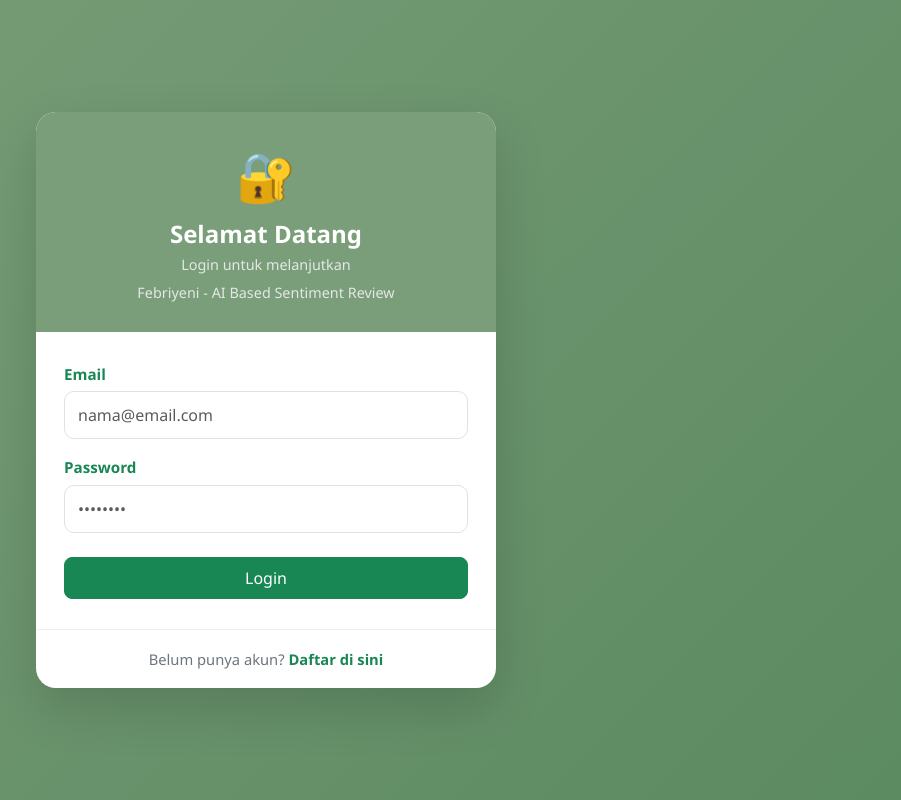
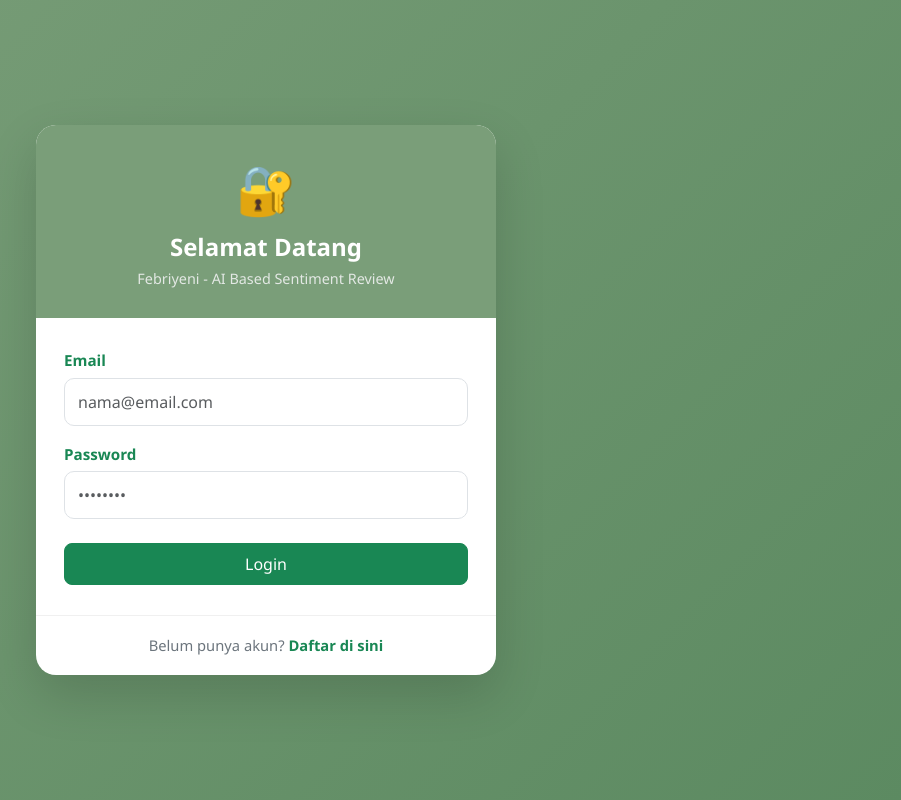
Before and after one commit to febsusi/AI-Febriyeni-Susi-1076012614908-Cloud-Computing, a Flask app: page /login in a window 1280 px wide. Shown: the whole page, without its empty margins (374-1275 px from the left). Run offline with Flask 3, Linux system fonts and the light colour scheme.

Commit message:
Update login.html

```diff
--- a/templates/login.html
+++ b/templates/login.html
@@ -13,7 +13,6 @@
         <div class="auth-header">
             <span class="auth-icon">🔐</span>
             <h2>Selamat Datang</h2>
-            <p>Login untuk melanjutkan</p>
             <p>Febriyeni - AI Based Sentiment Review</p>
         </div>
 
```
